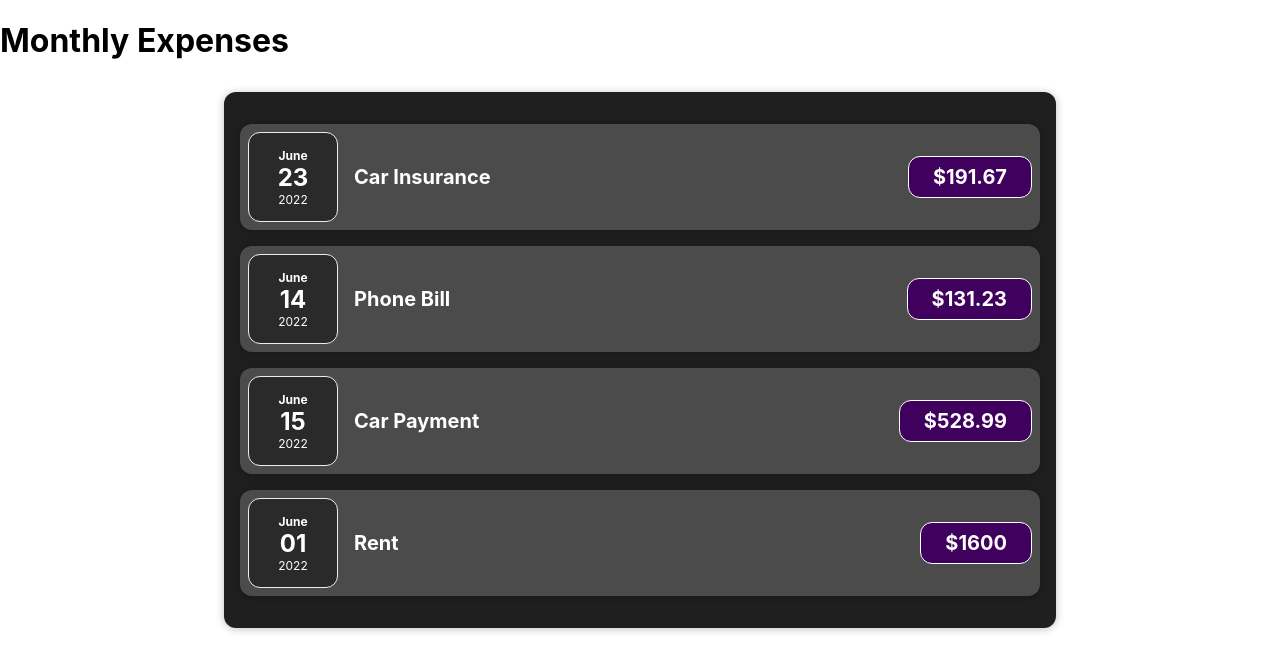
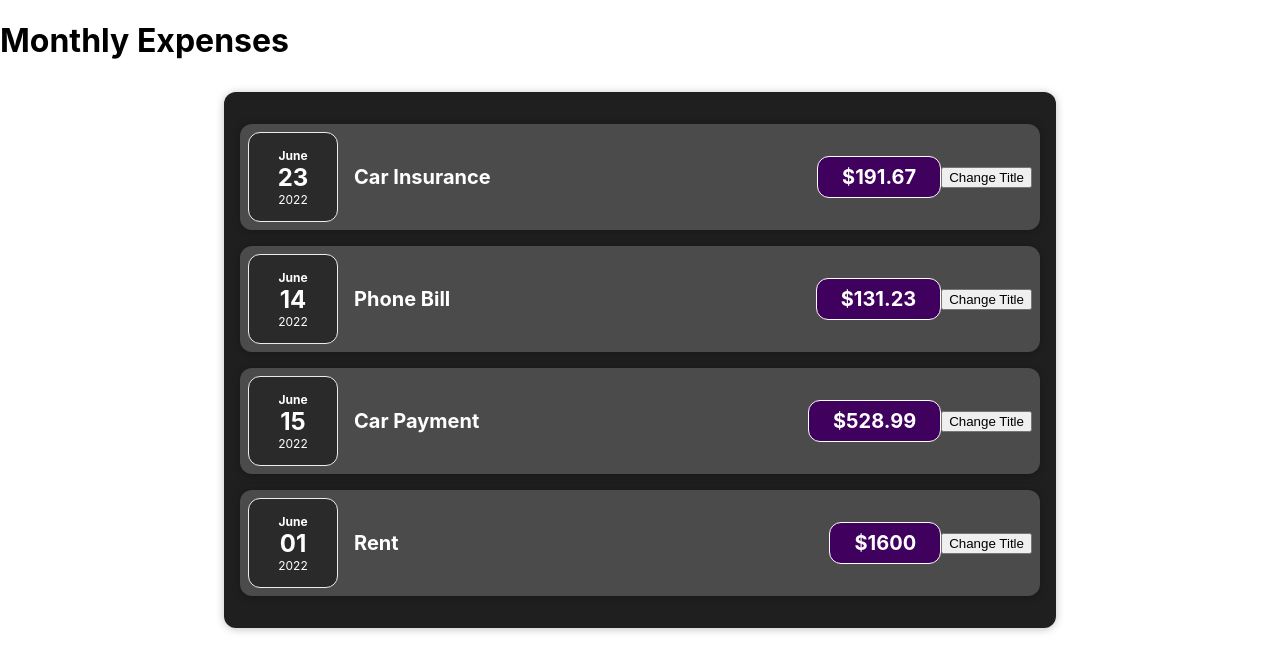
Before and after one commit to hoshimotao/react-app-practice, a React (Create React App) app: page / in a window 1280 px wide. Shown: the top 672 px of the page. Built offline with nearby package versions, Linux system fonts and the light colour scheme.

Commit message:
add simple state object for title

```diff
--- a/src/components/Expenses/ExpenseItem.js
+++ b/src/components/Expenses/ExpenseItem.js
@@ -1,16 +1,26 @@
+import { useState } from "react";
 import ExpenseDate from "./ExpenseDate";
 import Card from "../UI/Card";
 import "./ExpenseItem.css";
 
 function ExpenseItem(props) {
+  const [title, setTitle] = useState(props.title);
+  // title is original state - setTitle is function to update title state
+
+  const clickHandler = () => {
+    // on click fires setTitle, passing argument with new data updates title
+    setTitle("New Title");
+    console.log(title);
+  };
   // parent component = Expenses.js
   return (
     <Card className="expense-item">
       <ExpenseDate expenseDate={props.itemDate} />
       <div className="expense-item__description">
-        <h2>{props.title}</h2>
+        <h2>{title}</h2>
         <div className="expense-item__price"> ${props.amount} </div>
       </div>
+      <button onClick={clickHandler}> Change Title </button>
     </Card>
   );
 }
```
